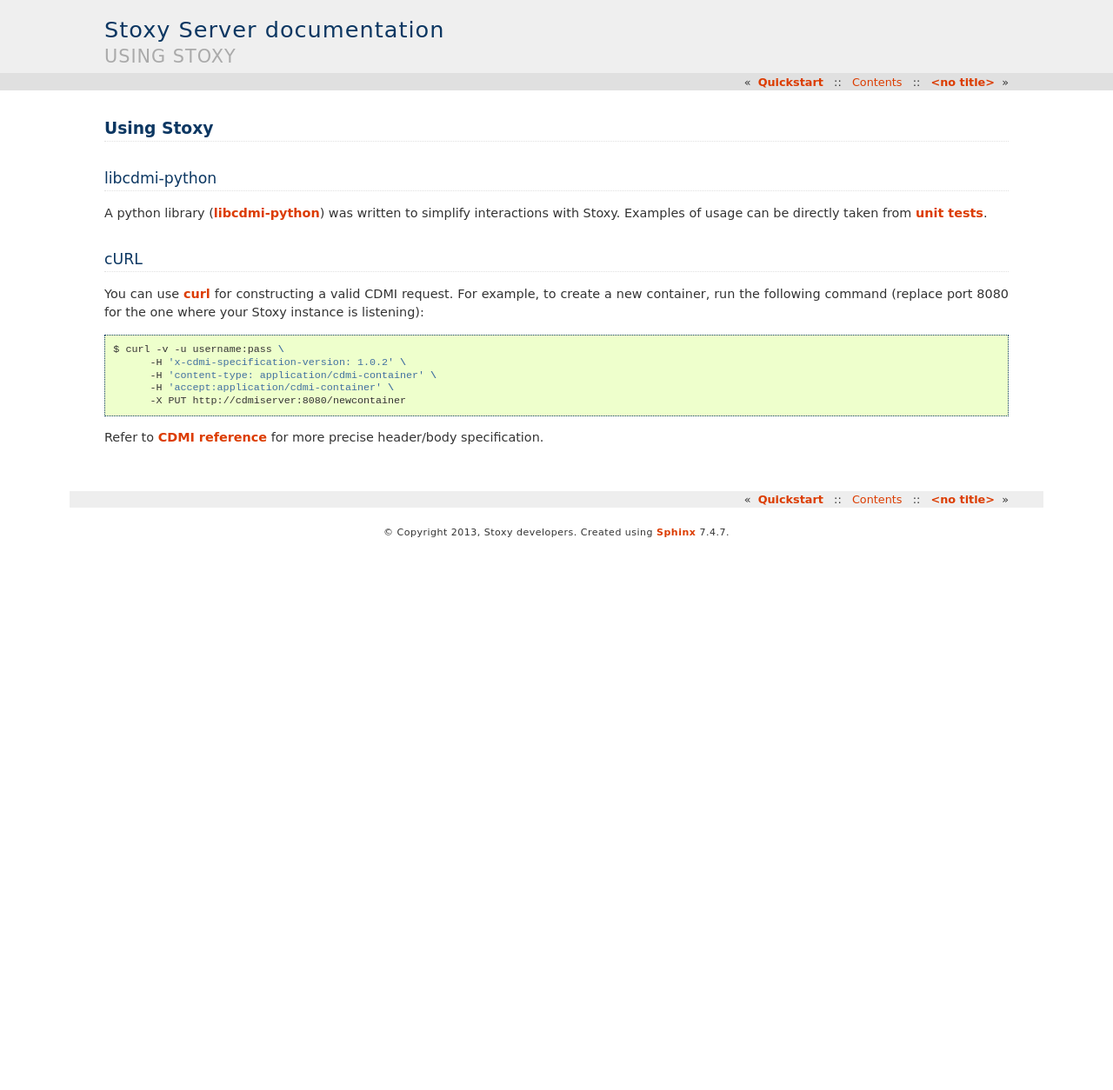
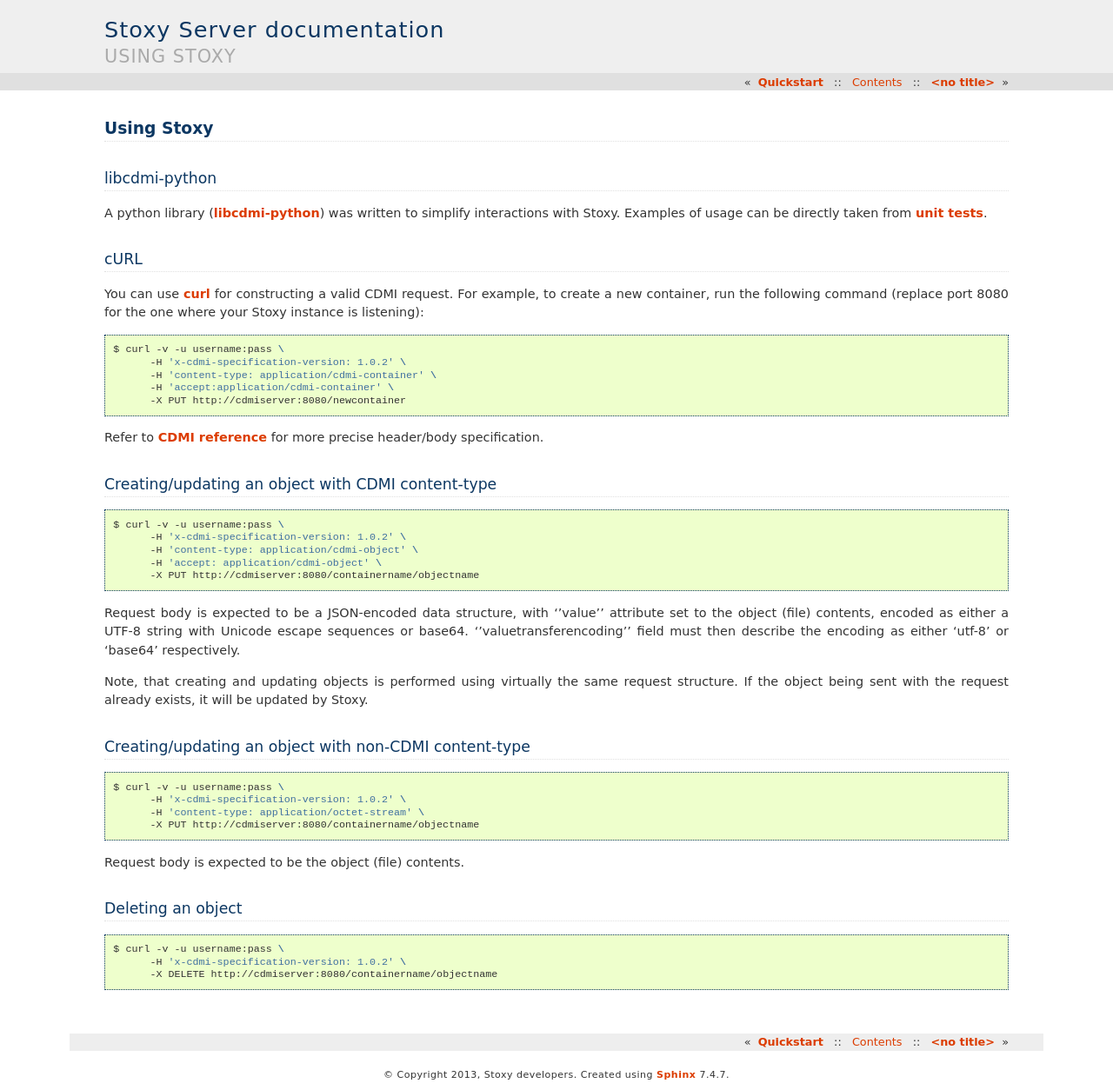
Before and after one commit to stoxy/stoxy, a Sphinx documentation site: the page built from docs/source/usage.rst, in a window 1280 px wide. Shown: the whole page at 87% size. Built offline with Sphinx 7.4.7, drawn with Linux system fonts in a browser that asks for light colours; pages that are not in the unit, such as notebooks, are missing from menus; the version number could not be read and is left out; before the commit the page ends 900 px from its top, so only the background shows below that.

Commit message:
Describe CRUD operations accepted by Stoxy (STOX-20)

```diff
--- a/docs/source/usage.rst
+++ b/docs/source/usage.rst
@@ -4,15 +4,15 @@
 libcdmi-python
 --------------
 
-A python library (`libcdmi-python`_) was written to simplify interactions with Stoxy. Examples of usage can be directly taken
-from `unit tests`_.
+A python library (`libcdmi-python`_) was written to simplify interactions with
+Stoxy. Examples of usage can be directly taken from `unit tests`_.
 
 cURL
 ----
 
 You can use `curl <http://curl.haxx.se/>`_ for constructing a valid CDMI request.
-For example, to create a new container, run the following command (replace port 8080 for the one where your Stoxy instance
-is listening):
+For example, to create a new container, run the following command (replace port
+8080 for the one where your Stoxy instance is listening):
 
 .. code-block:: sh
 
@@ -25,6 +25,46 @@
 Refer to `CDMI reference <http://cdmi.sniacloud.com/>`_ for more precise header/body specification.
 
 
+Creating/updating an object with CDMI content-type
+--------------------------------------------------
+
+.. code-block:: sh
+
+  $ curl -v -u username:pass \
+        -H 'x-cdmi-specification-version: 1.0.2' \
+        -H 'content-type: application/cdmi-object' \
+        -H 'accept: application/cdmi-object' \
+        -X PUT http://cdmiserver:8080/containername/objectname
+
+Request body is expected to be a JSON-encoded data structure, with ''value'' attribute set to the object
+(file) contents, encoded as either a UTF-8 string with Unicode escape sequences or base64.
+''valuetransferencoding'' field must then describe the encoding as either 'utf-8' or 'base64' respectively.
+
+Note, that creating and updating objects is performed using virtually the same request structure. If the
+object being sent with the request already exists, it will be updated by Stoxy.
+
+
+Creating/updating an object with non-CDMI content-type
+------------------------------------------------------
+
+.. code-block:: sh
+
+  $ curl -v -u username:pass \
+        -H 'x-cdmi-specification-version: 1.0.2' \
+        -H 'content-type: application/octet-stream' \
+        -X PUT http://cdmiserver:8080/containername/objectname
+
+Request body is expected to be the object (file) contents.
+
+Deleting an object
+------------------
+
+.. code-block:: sh
+
+  $ curl -v -u username:pass \
+        -H 'x-cdmi-specification-version: 1.0.2' \
+        -X DELETE http://cdmiserver:8080/containername/objectname
+
 
 .. _libcdmi-python: https://github.com/stoxy/libcdmi-python
 .. _unit tests: https://github.com/stoxy/libcdmi-python/blob/master/test/test_basic.py
```
